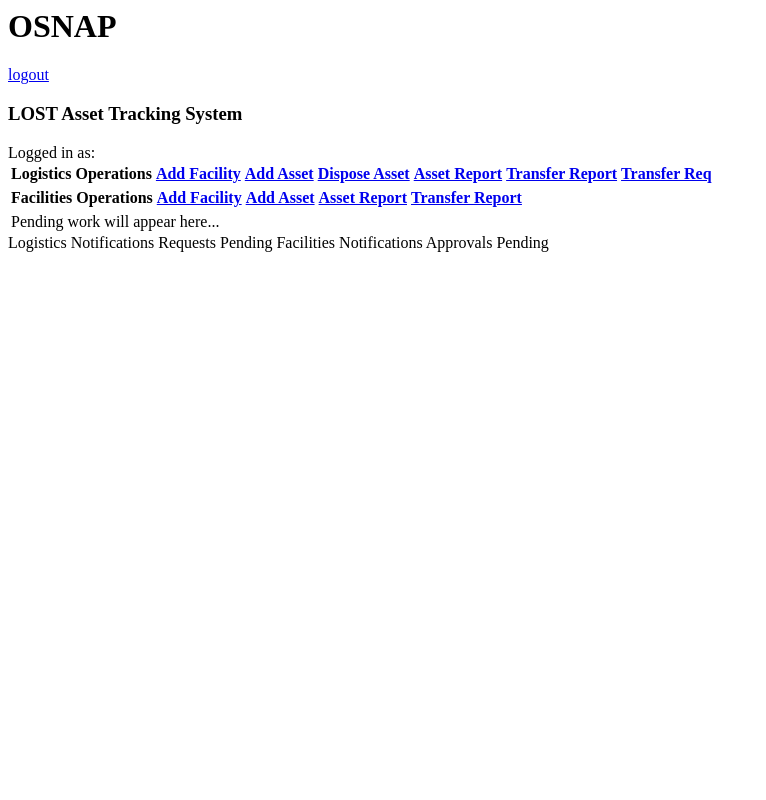
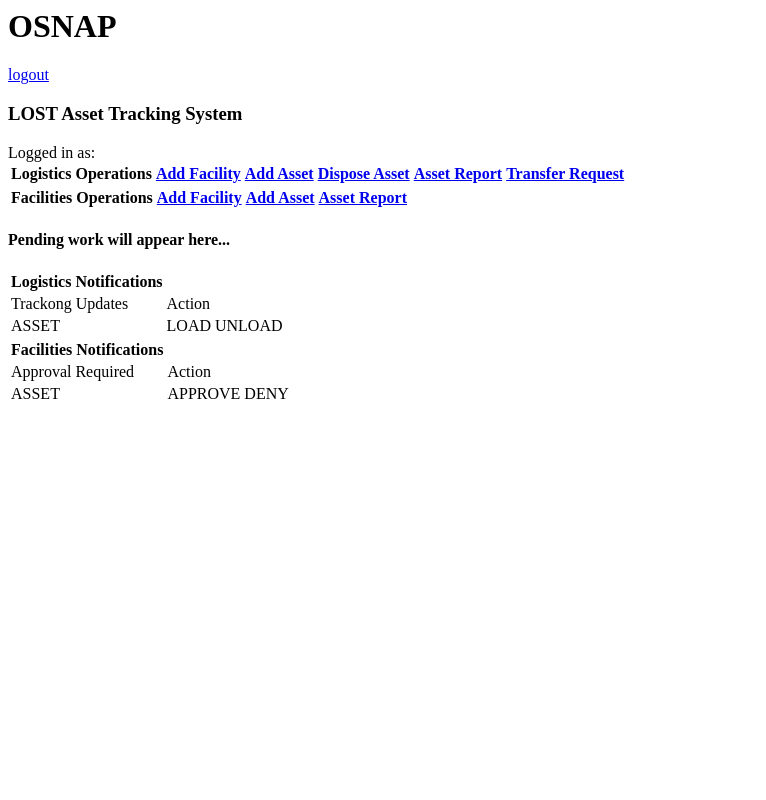
Before and after one commit to tlessman/CIS322, a Python web app: template src/templates/dashboard.html in a window 1280 px wide. Shown: the whole page, without its empty margins (0-766 px from the left). Run offline with Jinja, Linux system fonts and the light colour scheme; the template is opened without the code that fills it, so the values that code supplies are empty.

Commit message:
added clients. updated dahsboard to have table, app.py control.

```diff
--- a/src/templates/asset_report.html
+++ b/src/templates/asset_report.html
@@ -0,0 +1,5 @@
+<html>
+	<body>
+		<table></table>
+	</body>
+</html>
--- a/src/templates/dashboard.html
+++ b/src/templates/dashboard.html
@@ -9,21 +9,31 @@
 	<th><a href=http://127.0.0.1:8080/add_asset>Add Asset</a></th>
 	<th><a href=http://127.0.0.1:8080/dispose_asset>Dispose Asset</a></th>
 	<th><a href=http://127.0.0.1:8080/>Asset Report</a></th>
-	<th><a href=http://127.0.0.1:8080/>Transfer Report</a></th>
-	<th><a href=http://127.0.0.1:8080/>Transfer Req</a></th>
+	<!--<th><a href=http://127.0.0.1:8080/>Transfer Report</a></th>-->
+	<th><a href=http://127.0.0.1:8080/>Transfer Request</a></th>
 	</tr></table>
 
 	<table><tr><th>Facilities Operations</th>
 	<th><a href=http://127.0.0.1:8080/add_facility>Add Facility</a></th>
 	<th><a href=http://127.0.0.1:8080/add_asset>Add Asset</a></th>
 	<th><a href=http://127.0.0.1:8080/>Asset Report</a></th>
-	<th><a href=http://127.0.0.1:8080/>Transfer Report</a></th>
+	<!--<th><a href=http://127.0.0.1:8080/>Transfer Report</a></th>-->
 	</tr></table>
 
-	<table><tr><td>Pending work will appear here...</td></tr></table>
-	<tr><td>Logistics Notifications</td>
-		<td>Requests Pending</td></tr>
-	<tr><td>Facilities Notifications</td>
-		<td>Approvals Pending</td></tr>
+	<h4>Pending work will appear here...</h4>
+	<table><tr><th>Logistics Notifications</th>
+		<tr><td>Trackong Updates</td>
+			<td>Action</td></tr>
+		<tr><td>ASSET</td>
+			<td>LOAD</td>
+			<td>UNLOAD</td></tr>
+	</table>
+	<table><tr><th>Facilities Notifications</th></tr>
+		<tr><td>Approval Required</td>
+			<td>Action</td></tr>
+		<tr><td>ASSET</td>
+			<td>APPROVE</td>
+			<td>DENY</td></tr>
+	</table>
 	</body>
 </html>
```
Also changed, not shown: clients/activate_user.py (added, +19 -0 lines), src/app.py (+12 -9 lines).
